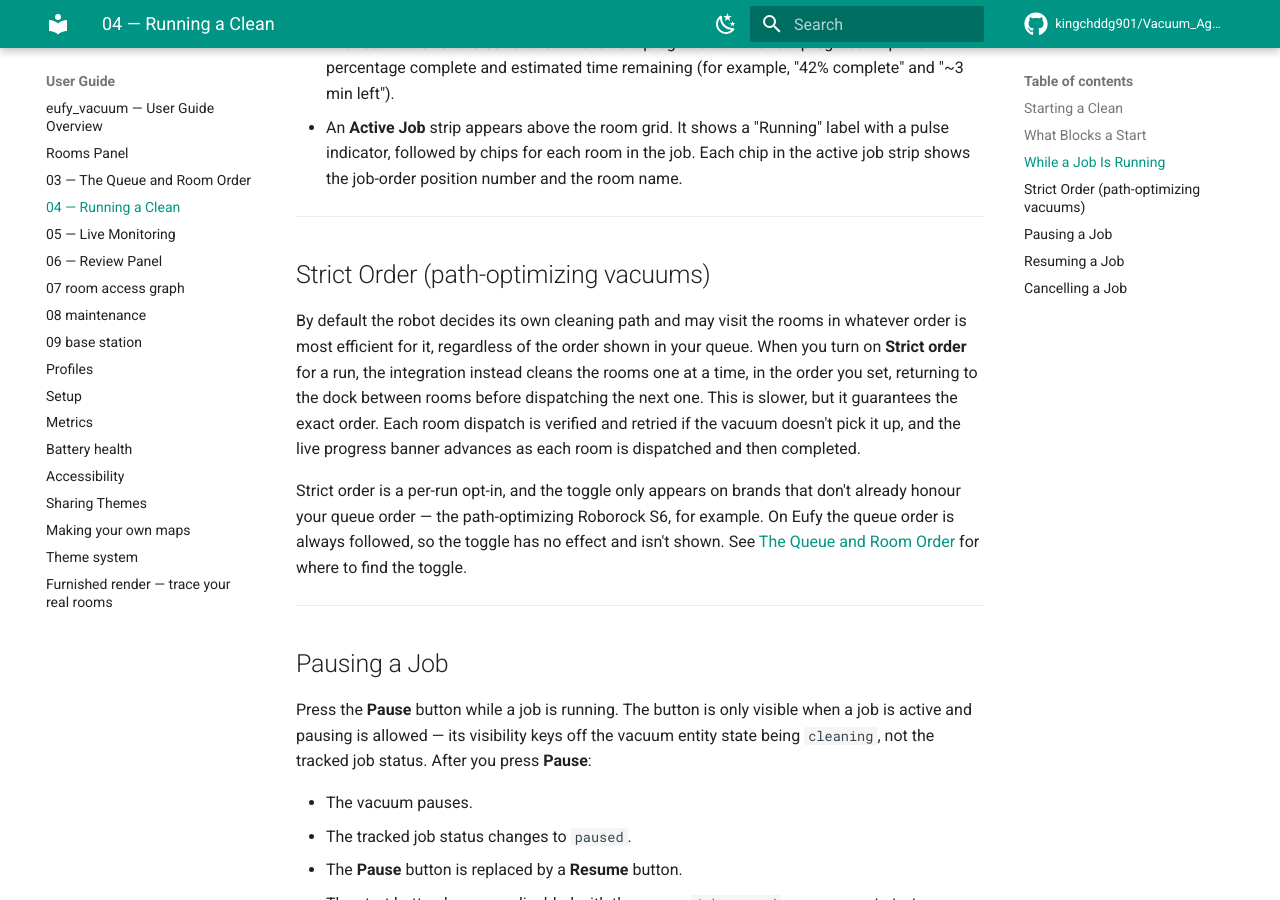
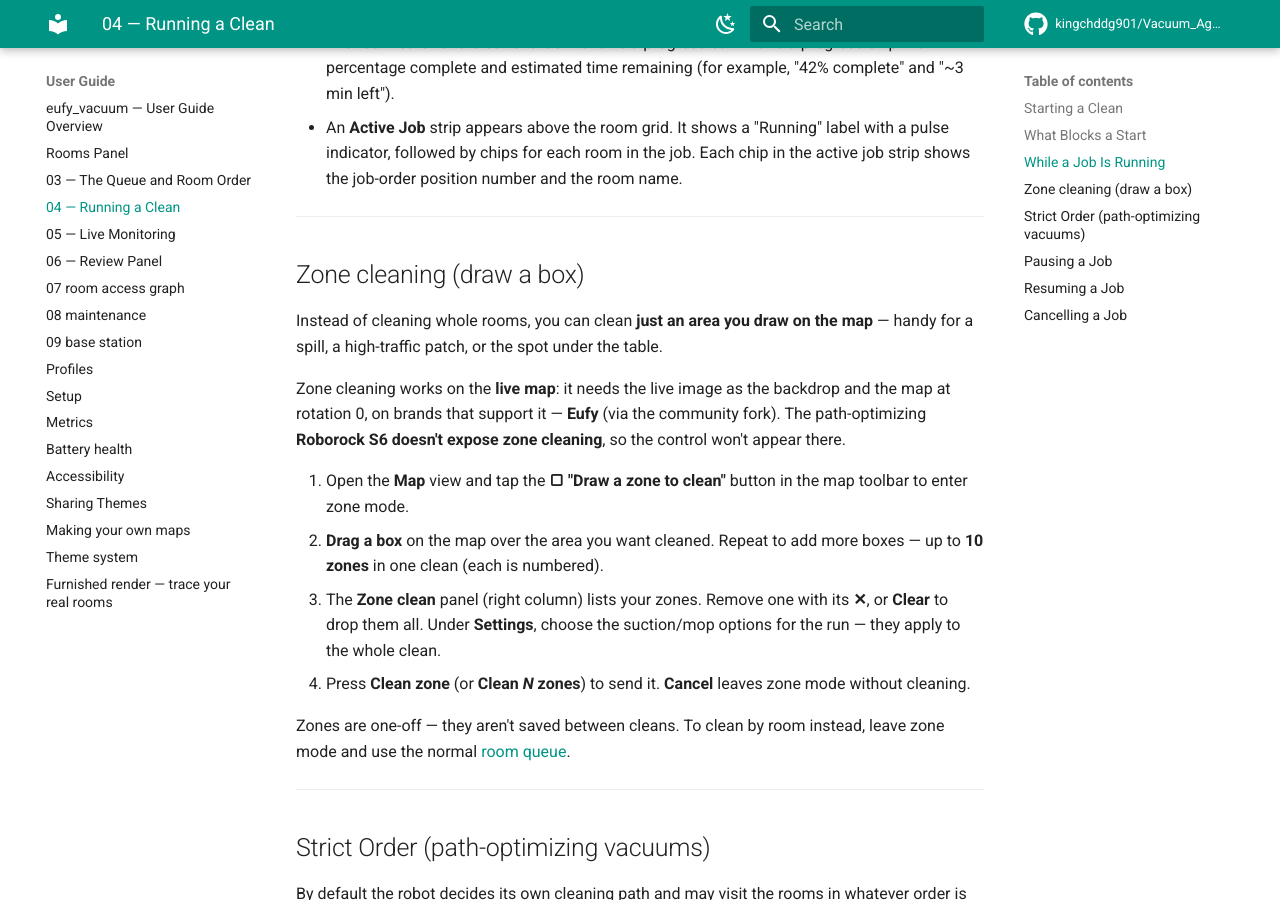
Before and after one commit to kingchddg901/Vacuum_Agent, an MkDocs documentation site: the page built from docs/user-guide/04-running-a-clean.md, in a window 1280 px wide and 900 px high, scrolled down 1912 px. Built offline with MkDocs 1.6.1 and Material for MkDocs 9.7.7, drawn with Linux system fonts in a browser that asks for light colours; comment, search, counter and statistics services are not loaded.

Commit message:
docs(user-guide): cover map/clean features shipped since v1.1.1
Direct user-guide pass for user-facing features that had reference docs but no
how-to. No code change.

- 04-running-a-clean: new "Zone cleaning (draw a box)" section — toolbar ▢ toggle,
  drag up to 10 boxes, the Zone clean panel (settings + Clean N zones/Clear/Cancel),
  live-map + rotation-0 requirement, Eufy-only (S6 has no zone clean).
- 16-making-your-own-maps: "Hide map noise" subsection (Hide area… → drag boxes →
  Done; display-only); intro now notes tap-to-select on the map is multi-select +
  subtractive (unpicked rooms dim).
- 05-live-monitoring: the "Mascot follows robot" toggle (rides the live robot pixel,
  replaces the dot) alongside the existing room-follow behavior.

Labels/gates verified against the renderers. Gate: mkdocs build --strict green.

Co-Authored-By: Claude Opus 4.8 (1M context) <noreply@anthropic.com>

```diff
--- a/docs/user-guide/04-running-a-clean.md
+++ b/docs/user-guide/04-running-a-clean.md
@@ -50,6 +50,21 @@ Once a job starts, the action bar updates to reflect the live state:
 
 ---
 
+## Zone cleaning (draw a box)
+
+Instead of cleaning whole rooms, you can clean **just an area you draw on the map** — handy for a spill, a high-traffic patch, or the spot under the table.
+
+Zone cleaning works on the **live map**: it needs the live image as the backdrop and the map at rotation 0, on brands that support it — **Eufy** (via the community fork). The path-optimizing **Roborock S6 doesn't expose zone cleaning**, so the control won't appear there.
+
+1. Open the **Map** view and tap the **▢ "Draw a zone to clean"** button in the map toolbar to enter zone mode.
+2. **Drag a box** on the map over the area you want cleaned. Repeat to add more boxes — up to **10 zones** in one clean (each is numbered).
+3. The **Zone clean** panel (right column) lists your zones. Remove one with its **✕**, or **Clear** to drop them all. Under **Settings**, choose the suction/mop options for the run — they apply to the whole clean.
+4. Press **Clean zone** (or **Clean *N* zones**) to send it. **Cancel** leaves zone mode without cleaning.
+
+Zones are one-off — they aren't saved between cleans. To clean by room instead, leave zone mode and use the normal [room queue](#starting-a-clean).
+
+---
+
 ## Strict Order (path-optimizing vacuums)
 
 By default the robot decides its own cleaning path and may visit the rooms in whatever order is most efficient for it, regardless of the order shown in your queue. When you turn on **Strict order** for a run, the integration instead cleans the rooms one at a time, in the order you set, returning to the dock between rooms before dispatching the next one. This is slower, but it guarantees the exact order. Each room dispatch is verified and retried if the vacuum doesn't pick it up, and the live progress banner advances as each room is dispatched and then completed.
```
Also changed, not shown: docs/user-guide/05-live-monitoring.md (+1 -1 lines), docs/user-guide/16-making-your-own-maps.md (+5 -1 lines).
